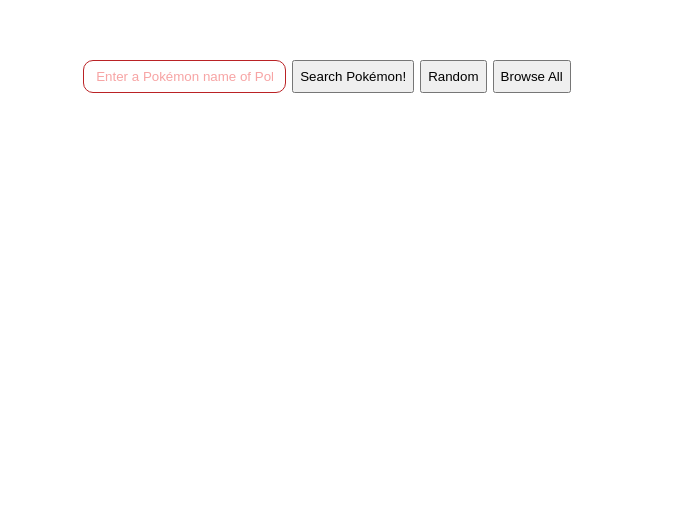
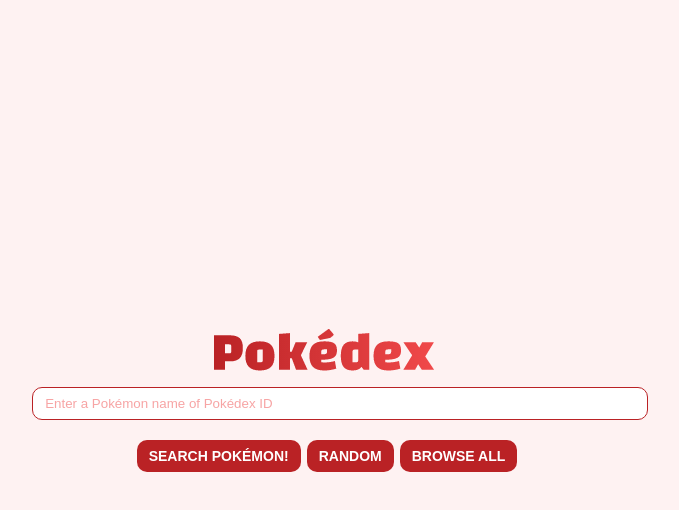
Before and after one commit to BSKnuckles/pokedex, a Vue app: page / in a window 1280 px wide. Shown: the top 510 px of the page, without its empty margins (316-995 px from the left). Built offline with nearby package versions, Linux system fonts and the light colour scheme.

Commit message:
Completed main app features

```diff
--- a/src/App.vue
+++ b/src/App.vue
@@ -1,12 +1,20 @@
 <template>
-  <div id="app">
+  <div id="app" :class="this.view">
+    <header>
+      <div class="container">
+        <a class="logo" href="/">Pokedex</a>
         <Search
           @searchPokemon="updateQueryValue"
           @browsePokemon="browsePokemon"
           @randomPokemon="randomPokemon"
+          :view="this.view"
         />
+      </div>
+    </header>
+    <main v-if="this.view != 'home'">
       <Detail v-if="this.view == 'detail'" :pokemon="this.pokemon" />
       <Browse v-if="this.view == 'browse'" @getDetails="getDetails($event)" />
+    </main>
   </div>
 </template>
 
@@ -75,14 +83,163 @@
 
 <style lang="scss">
 @import "./assets/css/reset.css";
+@import "./assets/css/variables.css";
+@import url("https://fonts.googleapis.com/css2?family=Cabin:ital,wght@0,600;0,700;1,400&family=Roboto:wght@700;900&display=swap");
+
 body {
+  background-color: #fef2f2;
+  height: 100vh;
+  width: 100vw;
+}
+h1,
+h2,
+h3 {
+  font-family: "Roboto", sans-serif;
+  color: #ba2225;
+}
+body,
+h4,
+h5 {
+  font-family: "Cabin", sans-serif;
+}
+h1 {
+  font-size: 32px;
+  font-weight: 700;
+}
+h2 {
+  font-size: 24px;
+  font-weight: 700;
+}
+h3 {
+  font-size: 20px;
+  font-weight: 900;
+  text-transform: uppercase;
+}
+h4 {
+  font-size: 18px;
+  font-weight: 700;
+  text-transform: uppercase;
+}
+h5,
+label,
+th,
+.btn {
+  font-size: 14px;
+  font-weight: 600;
+  text-transform: uppercase;
+}
+p {
+  font-size: 18px;
+  font-weight: 400;
+}
+#app.home {
+  header {
+    height: 100%;
+    width: 100%;
+    display: flex;
+    align-items: center;
+    justify-content: center;
+
+    & > div {
+      display: flex;
+      flex-direction: column;
+      align-items: center;
+
+      form {
+        display: flex;
+        flex-wrap: wrap;
+        justify-content: center;
+
+        div {
+          width: 100%;
+          margin-bottom: 20px;
+          input {
+            width: 100%;
+          }
+        }
+      }
+    }
+  }
+  .logo {
+    width: 220px;
+    height: 42px;
+  }
+}
+#app.detail,
+#app.browse {
+  display: grid;
+  grid-template-rows: 80px 1fr;
+  grid-template-columns: 1fr;
+  & > header {
+    background-color: white;
+    box-shadow: 0px 3px 6px #00000029;
+  }
+}
+#app,
+#app.detail,
+#app.browse {
+  height: 100vh;
+  width: 100vw;
+
+  @media screen and (max-width: 799px) {
+    & > header {
+    }
+  }
+  // @media screen and (max-width: 799px) {
+  //   display: flex;
+
+  //   header > div {
+  //     display: flex;
+  //     flex-direction: column;
+  //     align-items: center;
+
+  //     form {
+  //       display: flex;
+  //       flex-wrap: wrap;
+  //       align-items: center;
+
+  //       & > div,
+  //       input {
+  //         width: 100%;
+  //       }
+  //     }
+  //   }
+  // }
+
+  // @media screen and (min-width: 800px) {
+
+  //   header > div {
+  //     justify-content: space-between;
+  //   }
+  // }
+}
+.container {
+  margin: 20px;
+  display: flex;
+  justify-content: space-between;
+}
+.logo {
+  font-size: 0;
+  width: 165px;
+  height: 31.5px;
+  background: url(/images/logo/logo.png) no-repeat center center;
+  background-size: contain;
+}
+.btn {
+  color: white;
+  background-color: #ba2225;
+  border-radius: 10px;
+  border: none;
+  padding: 8px 12px;
+
+  &:focus {
+    outline: none;
+  }
+}
+main {
+  display: flex;
+  flex-direction: column;
+  align-items: center;
   padding: 60px;
 }
-#app {
-  height: 100%;
-  display: flex;
-  justify-content: center;
-  align-items: center;
-  flex-direction: column;
-}
 </style>
```
Lines whose indentation alone changed are shown as unchanged.
